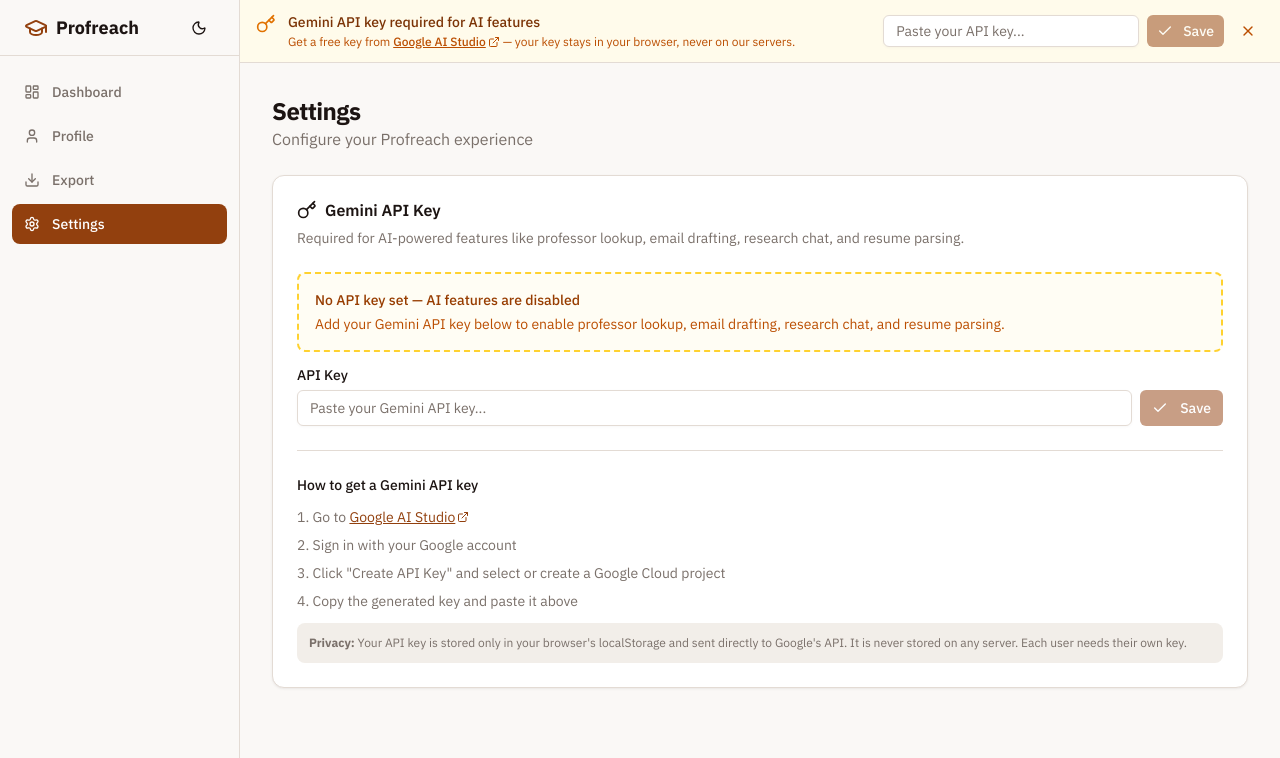
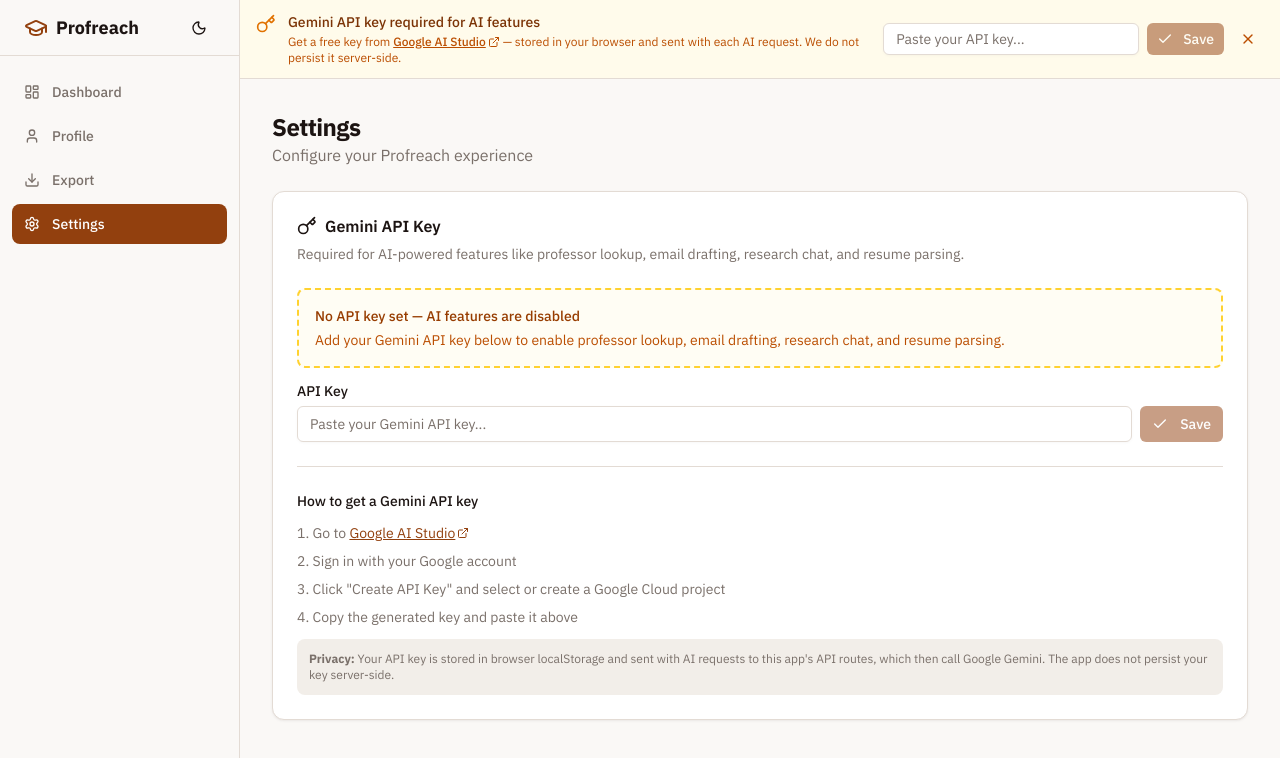
Before and after one commit to KhanShaheb34/profreach, a Next.js app: page /settings in a window 1280 px wide. Shown: the top 758 px of the page. Built offline with nearby package versions, Linux system fonts and the light colour scheme.

Commit message:
Align privacy copy with server-proxy API key flow

```diff
--- a/components/layout/api-key-banner.tsx
+++ b/components/layout/api-key-banner.tsx
@@ -7,7 +7,6 @@
 import { useStorage } from "@/hooks/use-storage";
 import { Key, ExternalLink, X, Check } from "lucide-react";
 import { toast } from "sonner";
-import Link from "next/link";
 
 export function ApiKeyBanner() {
   const apiKey = useStorage(getApiKey);
@@ -47,7 +46,7 @@
                 Google AI Studio
                 <ExternalLink className="h-3 w-3" />
               </a>
-              {" "}— your key stays in your browser, never on our servers.
+              {" "}— stored in your browser and sent with each AI request. We do not persist it server-side.
             </p>
           </div>
         </div>
--- a/components/profile/profile-form.tsx
+++ b/components/profile/profile-form.tsx
@@ -17,13 +17,16 @@
   const saveTimer = useRef<ReturnType<typeof setTimeout>>(undefined);
   const pendingDraftRef = useRef<Partial<Profile>>({});
   const latestProfileRef = useRef(profile);
-  latestProfileRef.current = profile;
 
   const form: Profile = { ...profile, ...draft };
 
   useEffect(() => {
     return () => clearTimeout(saveTimer.current);
   }, []);
+
+  useEffect(() => {
+    latestProfileRef.current = profile;
+  }, [profile]);
 
   function handleChange(updates: Partial<Profile>) {
     pendingDraftRef.current = { ...pendingDraftRef.current, ...updates };
--- a/components/settings/settings-content.tsx
+++ b/components/settings/settings-content.tsx
@@ -166,7 +166,7 @@
 
             <div className="rounded-lg bg-muted p-3 mt-3">
               <p className="text-xs text-muted-foreground">
-                <strong>Privacy:</strong> Your API key is stored only in your browser&apos;s localStorage and sent directly to Google&apos;s API. It is never stored on any server. Each user needs their own key.
+                <strong>Privacy:</strong> Your API key is stored in browser localStorage and sent with AI requests to this app&apos;s API routes, which then call Google Gemini. The app does not persist your key server-side.
               </p>
             </div>
           </div>
```
Also changed, not shown: 1 other file (tests, documents, lock files or other folders).
